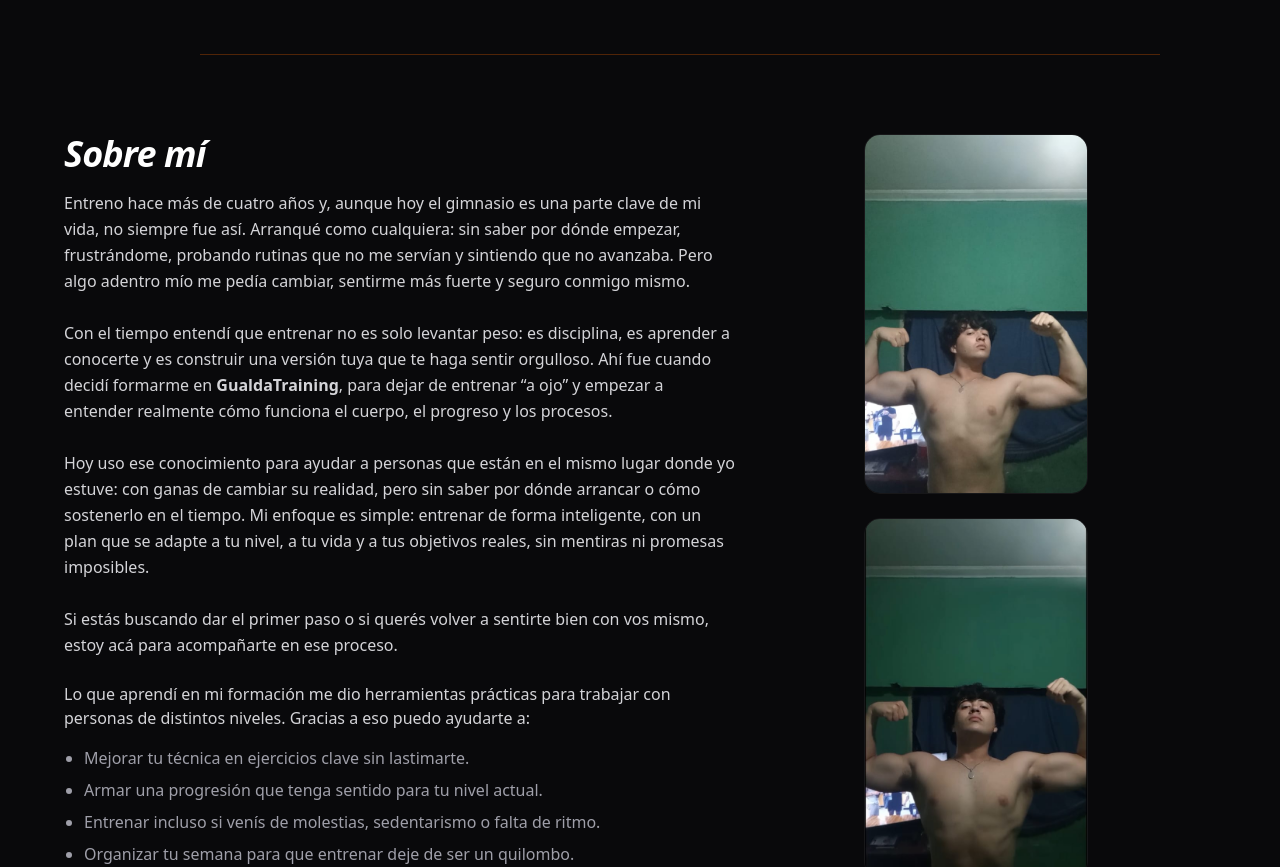
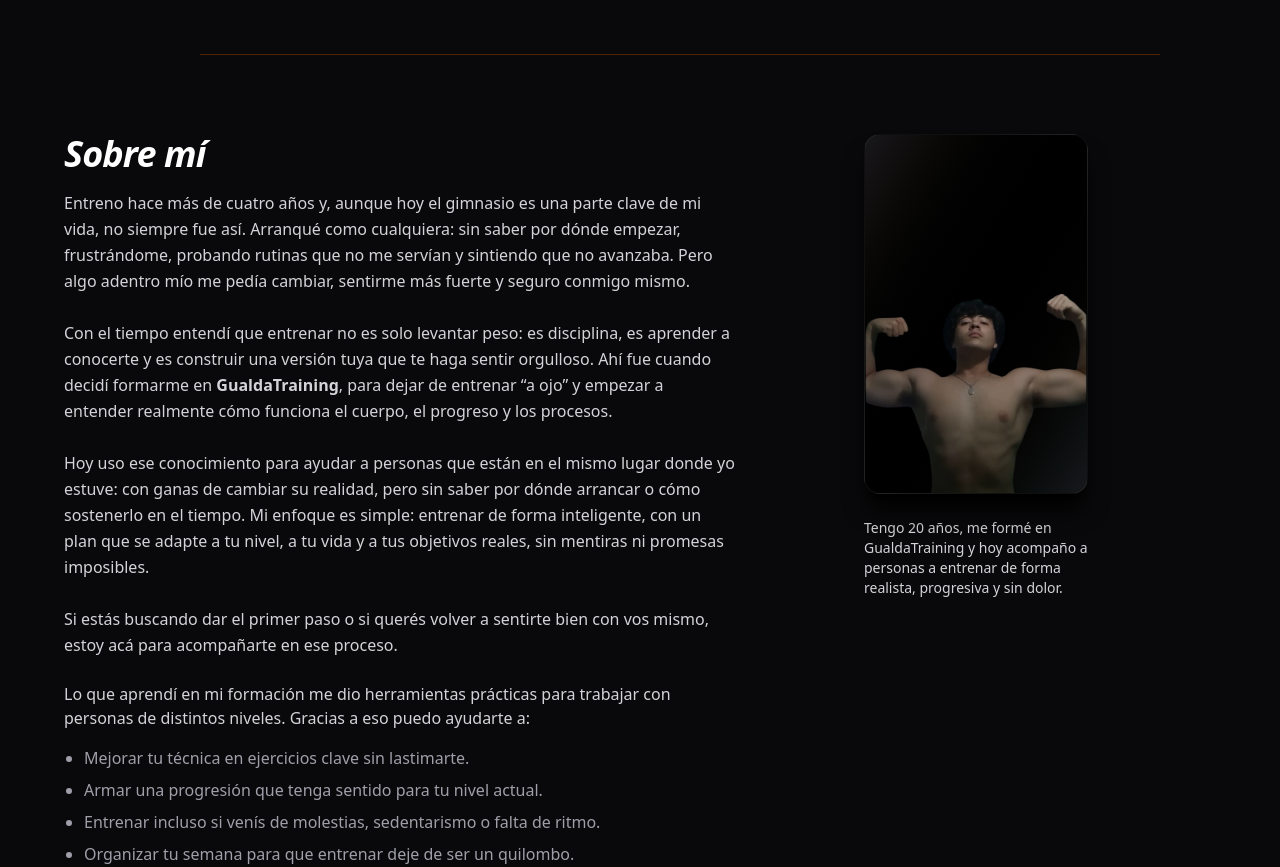
Before and after one commit to agustinsosa79/landing-trainer, a React (Vite) app: page / in a window 1280 px wide. Shown: the part 3120-3987 px from the top of the page. Built offline with nearby package versions, Linux system fonts and the light colour scheme.

Commit message:
fix: elimino el fondo de la foto de perfil y le agrego un gradiente

```diff
--- a/src/components/me/Me.tsx
+++ b/src/components/me/Me.tsx
@@ -3,8 +3,7 @@ import { Award } from "lucide-react";
 import certificado_1 from '../../assets/certificado_1.png'
 import certificado_2 from '../../assets/certificado_2.png'
 
-import foto_1 from '../../assets/foto_1.jpeg'
-import foto_2 from '../../assets/foto_2.jpeg'
+import foto_1 from '../../assets/foto_1.png'
 
 const Me = () => {
   const [previewSrc, setPreviewSrc] = useState<string | null>(null);
@@ -106,28 +105,16 @@ const Me = () => {
 
         {/* === FOTOS === */}
         <aside className="flex flex-col items-start gap-6">
-          <button
-            onClick={() => openPreview(foto_2)}
-            className="w-56 h-90 rounded-2xl overflow-hidden border border-white/6"
-          >
-            <img
-              src={foto_2}
-              alt="Nazareno entrenando"
-              className="w-full h-full object-cover"
-              onError={(e) => {
-                e.currentTarget.src = "/img/placeholder-vertical-1.jpg";
-              }}
-            />
-          </button>
+
 
           <button
             onClick={() => openPreview(foto_1)}
-            className="w-56 h-90 rounded-2xl overflow-hidden border border-white/6"
+            className="w-56 h-90 rounded-2xl bg-linear-to-br/longer from-zinc-900 via-black to-zinc-900 shadow-xl shadow-black  backdrop-blur-3xl overflow-hidden border border-white/6"
           >
             <img
               src={foto_1}
               alt="Nazareno instruyendo"
-              className="w-full h-full bottom-auto object-cover"
+              className="w-full h-full bottom-auto object-cover opacity-80"
               onError={(e) => {
                 e.currentTarget.src = "";
               }}
```
Also changed, not shown: src/assets/foto_1.jpeg (deleted), src/assets/foto_1.png (added).
